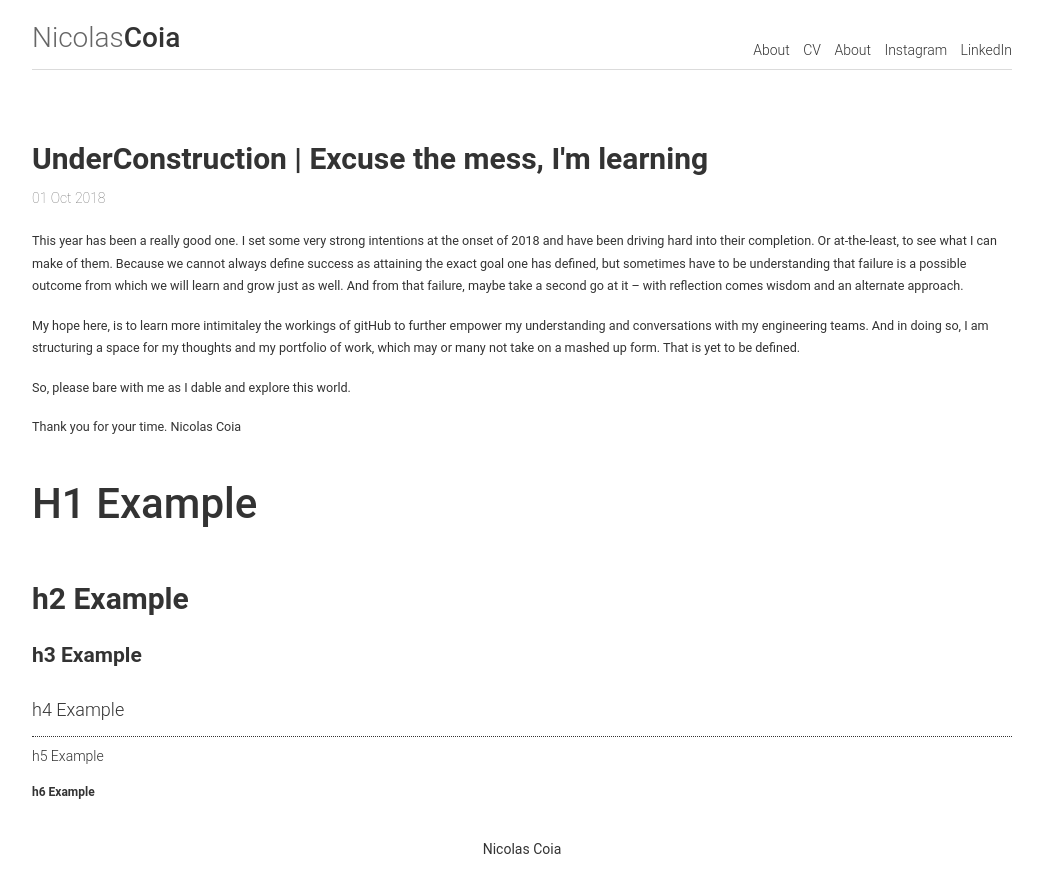
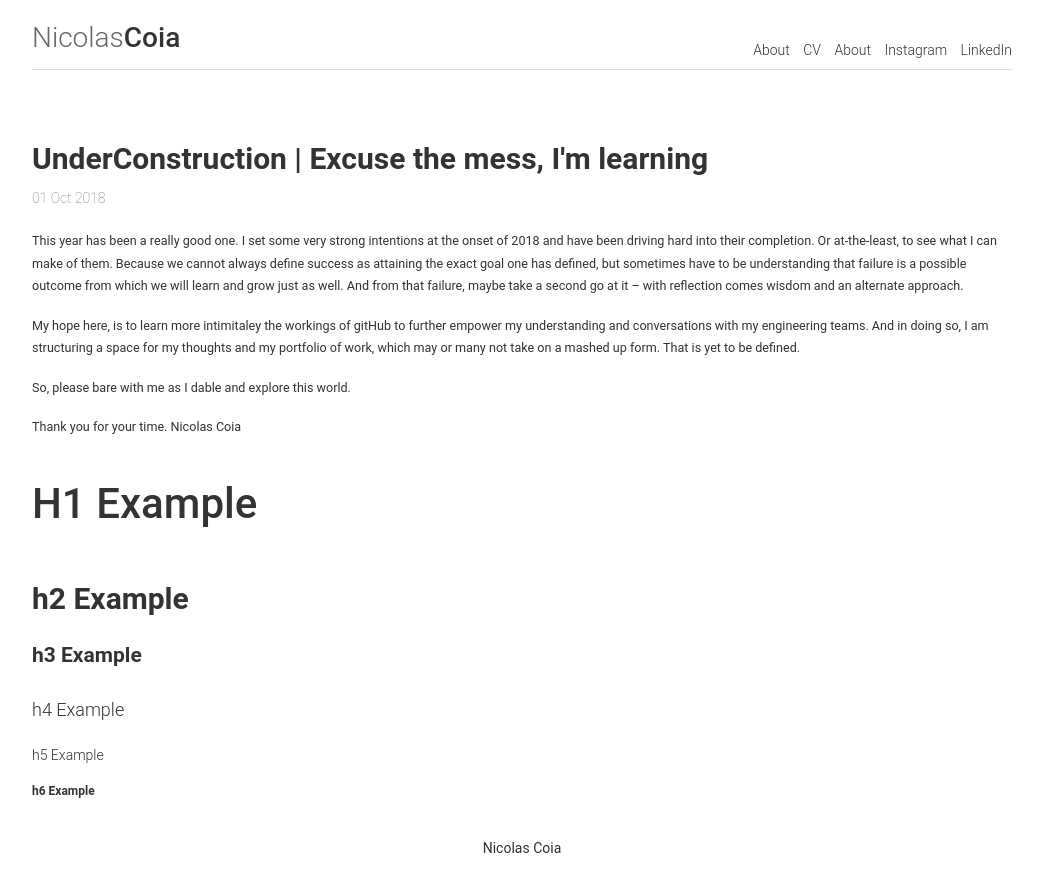
Before and after one commit to dyutibarma/monochrome, a Jekyll site: the page built from _posts/2018-10-01-hello-world.md, in a window 1280 px wide. Shown: the top 893 px of the page, without its empty margins (118-1161 px from the left). Built offline with Jekyll 4.4.1, drawn with Linux system fonts in a browser that asks for light colours.

Commit message:
Update typography.scss

```diff
--- a/_sass/typography.scss
+++ b/_sass/typography.scss
@@ -43,7 +43,6 @@ h4 {
 	font-size: 1.25em; /* 24px/18px */
 	font-weight: 300;
 	line-height: 1.8em;
-	border-bottom: 1px dotted;
 	padding: 0.5em 0; /* 12px/24px * 2 (Use padding instead of margin to maintain proximity with paragraph) */
 }
 
@@ -112,7 +111,6 @@ h4 {
 	font-size: 1.286em; /* 18px */
 	font-weight: 300;
 	line-height: 1.8em;
-	border-bottom: 1px dotted;
 	padding: 0.5em 0; /* 12px/24px * 2 (Use padding instead of margin to maintain proximity with paragraph) */
 }
 
```
